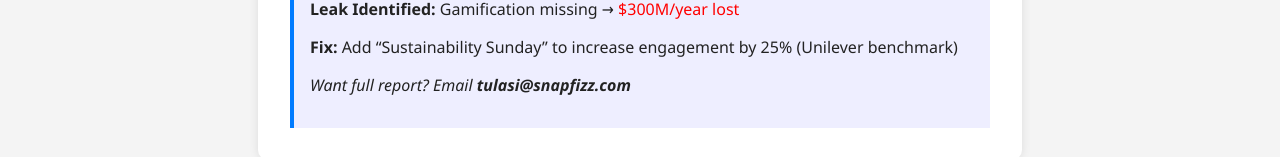
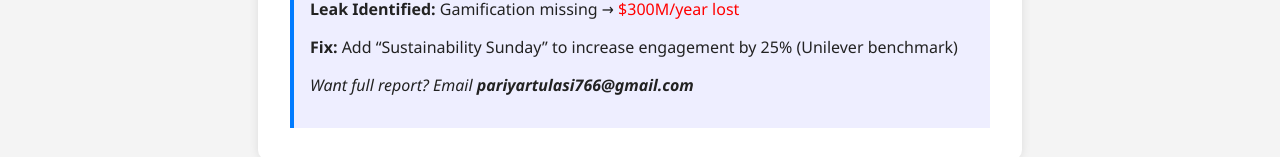
Before and after one commit to SnapfizzIntelligence/snapfizz-intelligence, a plain HTML site: page calculator.html in a window 1280 px wide. Both pictures are taken after a click on the button "Scan ESG Report". Shown: the part 651-808 px from the top of the page. Drawn offline with Linux system fonts and the light colour scheme.

Commit message:
esg-calculator.html

```diff
--- a/calculator.html
+++ b/calculator.html
@@ -77,7 +77,7 @@
       <p><strong>Engagement Score:</strong> <span id="score">48</span>/100</p>
       <p><strong>Leak Identified:</strong> <span id="leak">Gamification missing → $300M/year lost</span></p>
       <p><strong>Fix:</strong> Add “Sustainability Sunday” to increase engagement by 25% (Unilever benchmark)</p>
-      <p><em>Want full report? Email <strong>tulasi@snapfizz.com</strong></em></p>
+      <p><em>Want full report? Email <strong>pariyartulasi766@gmail.com</strong></em></p>
     </div>
   </div>
 
```
